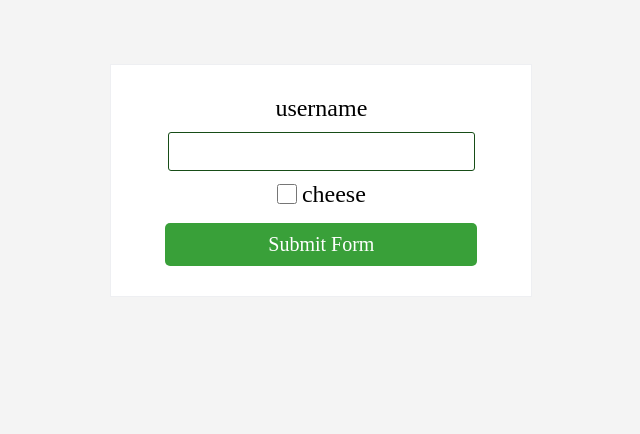
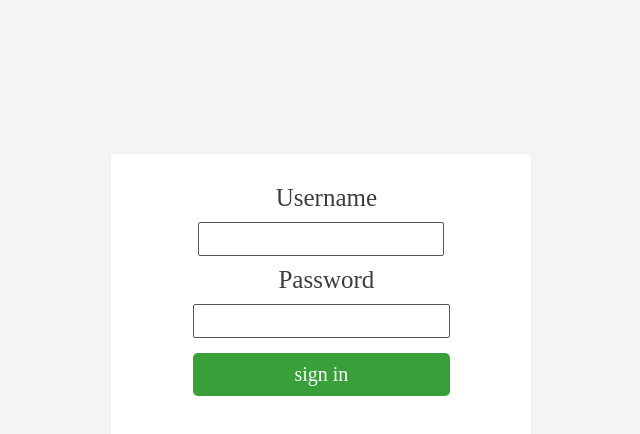
Before and after one commit to inclusion-cap/ams-client, a React (Create React App) app: page / in a window 1280 px wide. Shown: the top 434 px of the page, without its empty margins (318-958 px from the left). Built offline with nearby package versions, Linux system fonts and the light colour scheme.

Commit message:
made changes to app

```diff
--- a/src/App.js
+++ b/src/App.js
@@ -20,7 +20,7 @@ render() {
         <Switch>
           {/* <AuthRoute exact path="/" component={ LoginFormContainer } /> */}
           {/* <AuthRoute exact path="/" component={ CreateForm } /> */}
-          <AuthRoute exact path="/" component={ FormShow } />
+          {/* <AuthRoute exact path="/" component={ FormShow } /> */}
           {/* <ProtectedRoute exact path="/campaigns" component={  } /> */}
 
           <AuthRoute exact path="/" component={LoginFormContainer} />
```
